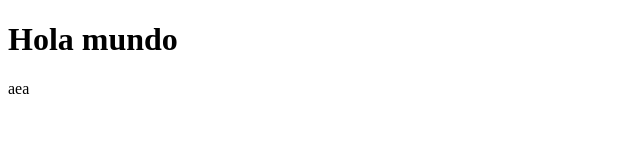
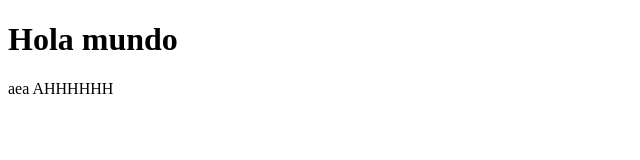
Before and after one commit to kidou11/sitioprueba, a plain HTML site: page index.html in a window 1280 px wide. Shown: the whole page, without its empty margins (0-640 px from the left). Drawn offline with Linux system fonts and the light colour scheme.

Commit message:
Modificando index.htmlo

```diff
--- a/index.html
+++ b/index.html
@@ -9,5 +9,6 @@
 <body>
     <h1>Hola mundo</h1>
     aea
+    AHHHHHH
 </body>
 </html>
```
